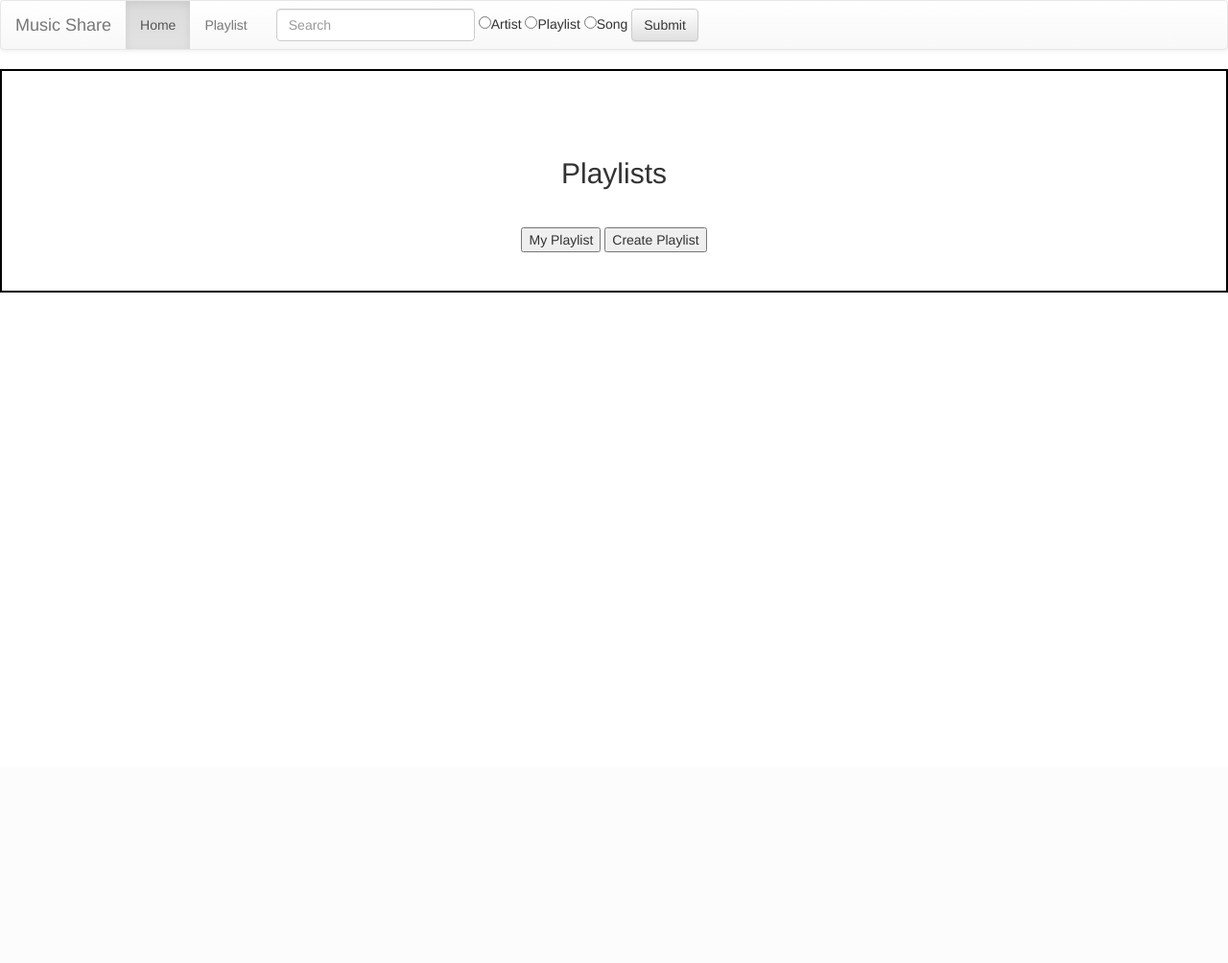
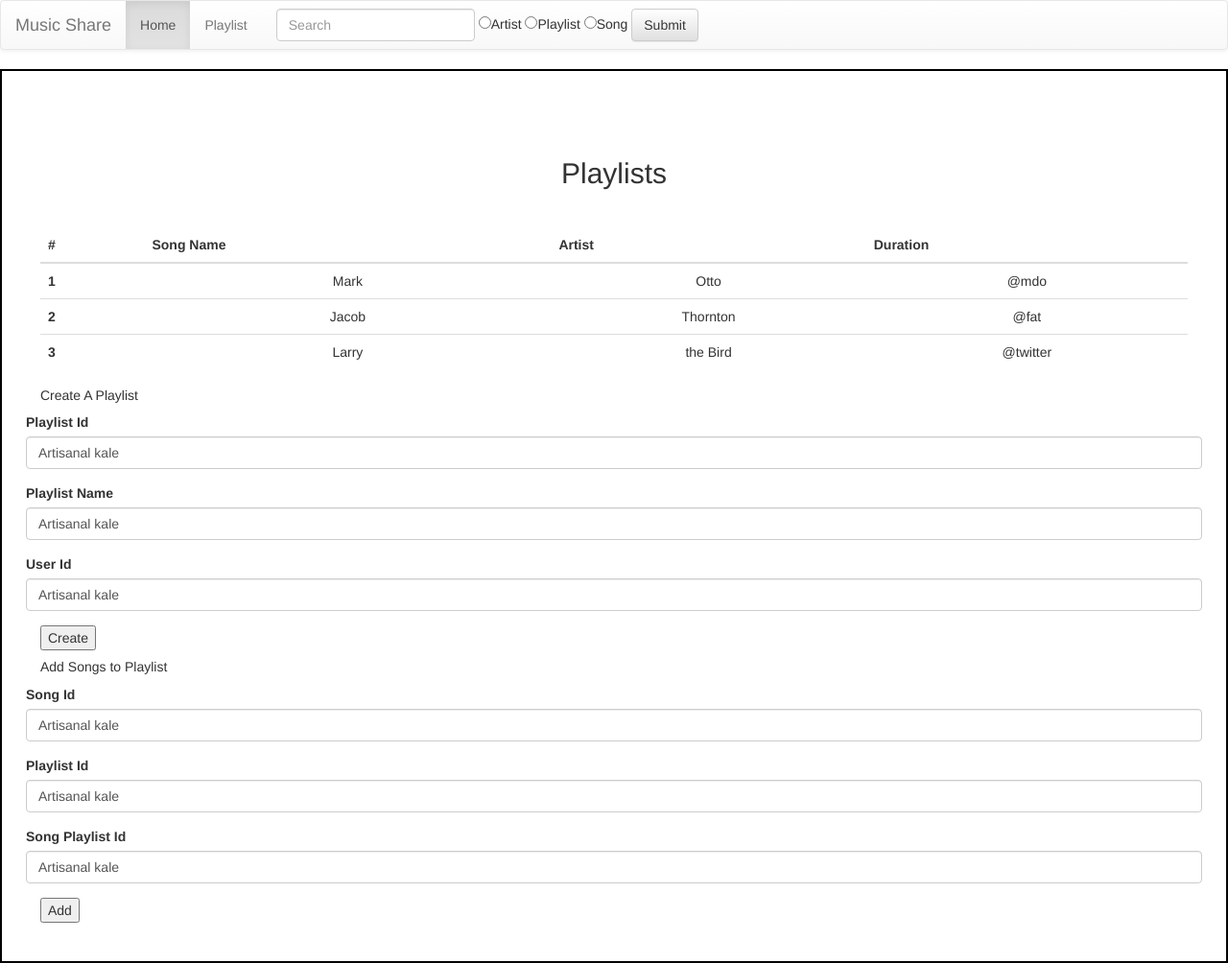
Before and after one commit to ngfuwai/Databases-Project, a PHP site: page /playlist.php in a window 1280 px wide. Shown: the whole page at 96% size. Before the commit the page ends 305 px from the top, so only its background shows below. Run offline with PHP 8.4, Linux system fonts and the light colour scheme.

Commit message:
Update playlist.php

```diff
--- a/pages/playlist.php
+++ b/pages/playlist.php
@@ -1,15 +1,6 @@
 <?php
 
-$con = mysqli_connect("localhost", "root", "", "Music");
 
-	if(mysqli_connect_errno()) {
-		echo "Failed to connect: " . mysqli_connect_errno();
-	}
-
-if(isset($_SESSION['userLoggedIn'])) {
-  $username = $_SESSION['userLoggedIn'];
-
-}
 
 
 
@@ -79,22 +70,96 @@
 
 <div style="text-align: center;">
 
-	<form method="post">
-	<input type="submit" name="myPlaylist" value="My Playlist">
-	<input type="submit" name="createPlaylist" value="Create Playlist">
-	</form>
+	<table class="table table-dark">
+  <thead>
+    <tr>
+      <th scope="col">#</th>
+      <th scope="col">Song Name</th>
+      <th scope="col">Artist</th>
+      <th scope="col">Duration</th>
+    </tr>
+  </thead>
 
+  <?php
+
+
+   ?>
+
+  <tbody>
+    <tr>
+      <th scope="row">1</th>
+      <td>Mark</td>
+      <td>Otto</td>
+      <td>@mdo</td>
+    </tr>
+    <tr>
+      <th scope="row">2</th>
+      <td>Jacob</td>
+      <td>Thornton</td>
+      <td>@fat</td>
+    </tr>
+    <tr>
+      <th scope="row">3</th>
+      <td>Larry</td>
+      <td>the Bird</td>
+      <td>@twitter</td>
+    </tr>
+  </tbody>
+</table>
 </div>
+
+<h5>Create A Playlist</h5>
+<form>
+<div class="form-group row">
+  <label for="example-text-input" class="col-2 col-form-label">Playlist Id</label>
+  <div class="col-10">
+    <input class="form-control" type="text" value="Artisanal kale" id="example-text-input">
+  </div>
+</div>
+<div class="form-group row">
+  <label for="example-text-input" class="col-2 col-form-label">Playlist Name</label>
+  <div class="col-10">
+    <input class="form-control" type="text" value="Artisanal kale" id="example-text-input">
+  </div>
+</div>
+<div class="form-group row">
+  <label for="example-text-input" class="col-2 col-form-label">User Id</label>
+  <div class="col-10">
+    <input class="form-control" type="text" value="Artisanal kale" id="example-text-input">
+  </div>
+</div>
+<input type="submit" name="create" value="Create">
+</form>
+
+<h5>Add Songs to Playlist</h5>
+<form>
+<div class="form-group row">
+  <label for="example-text-input" class="col-2 col-form-label">Song Id</label>
+  <div class="col-10">
+    <input class="form-control" type="text" value="Artisanal kale" id="example-text-input">
+  </div>
+</div>
+<div class="form-group row">
+  <label for="example-text-input" class="col-2 col-form-label">Playlist Id</label>
+  <div class="col-10">
+    <input class="form-control" type="text" value="Artisanal kale" id="example-text-input">
+  </div>
+</div>
+<div class="form-group row">
+  <label for="example-text-input" class="col-2 col-form-label">Song Playlist Id</label>
+  <div class="col-10">
+    <input class="form-control" type="text" value="Artisanal kale" id="example-text-input">
+  </div>
+</div>
+<input type="submit" name="add" value="Add">
+</form>
+
+
+
 
 	<div>
 
-		<?php
 
-			if(isset($_POST['myPlaylist'])){
-
-			}
-
-		 ?>
 
 	</div>
 
```
